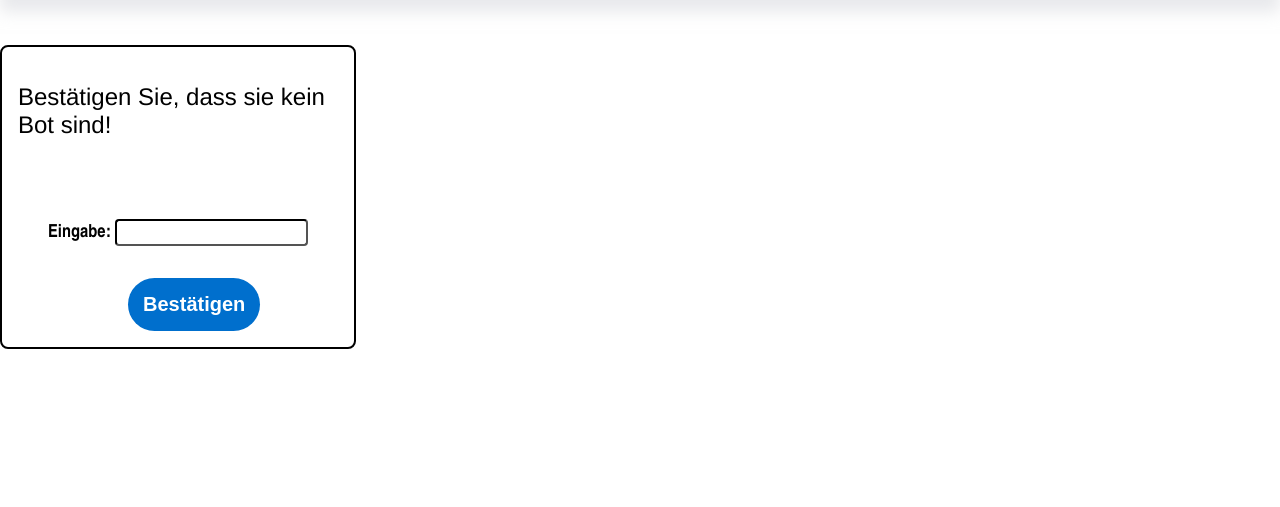
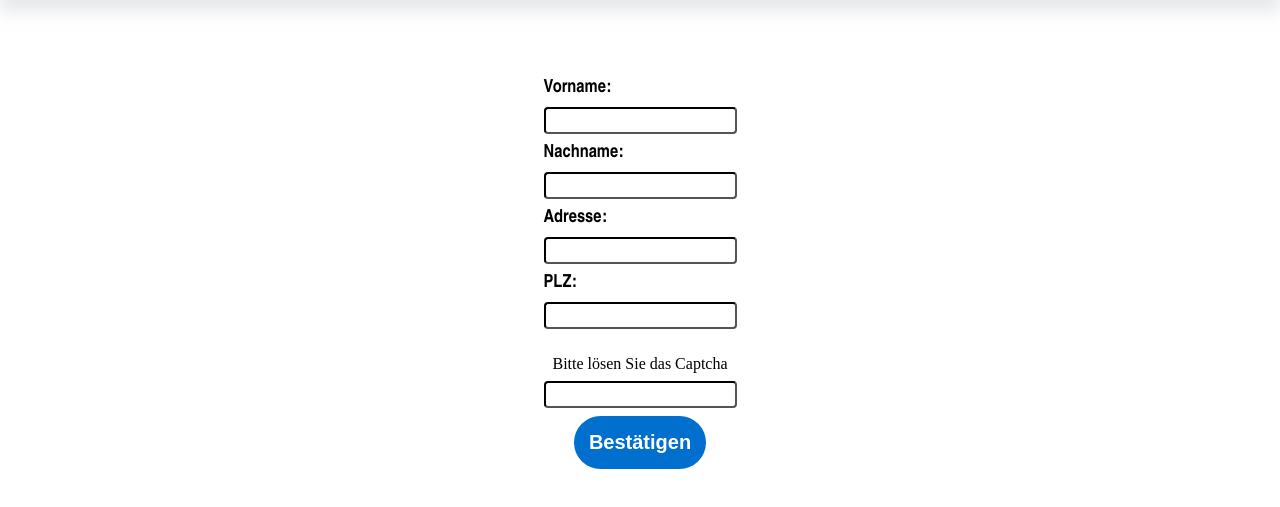
Before and after one commit to Alessa-v-Scheidt/PITS, a website: page view/purchaseForm.ejs in a window 1280 px wide. Shown: the part 93-600 px from the top of the page. Drawn offline with nearby package versions, Linux system fonts and the light colour scheme; files that its build step writes are made by us from their sources.

Commit message:
updated styles

```diff
--- a/public/styles.css
+++ b/public/styles.css
@@ -1,9 +1,9 @@
-body{
+body {
     margin: 0;
     padding: 0;
 }
 
-header{
+header {
     display: flex;
     justify-content: center;
     align-items: center;
@@ -11,17 +11,17 @@ header{
     box-shadow: 0px 15px 15px rgba(210, 212, 217, 0.5);
 }
 
-h1{
+h1 {
     color: black;
     font-family: 'Franklin Gothic Medium', 'Arial Narrow', Arial, sans-serif;
     font-size: 36px;
 }
 
-h1:hover{
+h1:hover {
     color: darkgray;
 }
 
-h2{
+h2 {
     color: black;
     font-family: 'Franklin Gothic Medium', 'Arial Narrow', Arial, sans-serif;
     font-size: 24px;
@@ -30,16 +30,16 @@ h2{
     justify-content: center;
 }
 
-a{
+a {
     text-decoration: none;
 }
 
-img{
+img {
     height: 200px;
     width: 400px;
 }
 
-button{
+button {
     background-color: #006FCD;
     color: white;
     font-weight: bold;
@@ -47,55 +47,61 @@ button{
     border: none;
     border-radius: 30px;
     padding: 15px 15px;
-    margin-left: 5rem;
+    margin: 0 auto;
 }
 
-button:hover{
+button:hover {
     background-color: #005499;
 }
 
-input{
+input {
     border: 2px;
     border-style: inset;
     border-radius: 4px;
     border-color: black;
     padding: 4px 6px;
-    margin-bottom: 2rem;
+    margin-top: 0.5rem;
+    margin-bottom: 0.5rem;
 }
 
-label{
+label {
     color: black;
     font-family: 'Arial Narrow', Arial, sans-serif;
     font-size: 18px;
     font-weight: bold;
 }
 
-.container{
+.container {
     display: flex;
+    flex-direction: column;
     justify-content: center;
     align-items: center;
     margin-top: 5rem;
 }
 
-.success{
+.container > a {
+    margin-top:3rem;
+}
+
+.success {
     color: green;
     font-family: 'Franklin Gothic Medium', 'Arial Narrow', Arial, sans-serif;
     font-size: 36px;
 }
 
-.denied{
+.denied {
     color: red;
     font-family: 'Franklin Gothic Medium', 'Arial Narrow', Arial, sans-serif;
     font-size: 36px;
 
 }
 
-.captcha{
-    margin-top: 3rem;
-    border: 2px;
-    border-style: solid;
-    border-radius: 8px;
-    border-color: black;
-    width: 25%;
-    padding: 1rem;
+.captcha {
+    display: flex;
+    flex-direction: column;
+    align-items: center;
 }
+
+.captcha > p {
+    margin: 0;
+}
--- a/view/purchaseForm.ejs
+++ b/view/purchaseForm.ejs
@@ -1,10 +1,10 @@
 <!DOCTYPE html>
 <html lang="en">
   <head>
-  <meta charset="UTF-8">
-  <meta http-equiv="X-UA-Compatible" content="IE=edge">
-  <meta name="viewport" content="width=device-width, initial-scale=1.0">
-  <link rel="stylesheet" href="/styles.css">
+    <meta charset="UTF-8" />
+    <meta http-equiv="X-UA-Compatible" content="IE=edge" />
+    <meta name="viewport" content="width=device-width, initial-scale=1.0" />
+    <link rel="stylesheet" href="/styles.css" />
     <title>Kaufen</title>
   </head>
   <body>
@@ -13,20 +13,25 @@
         <h1>PlayStation Store</h1>
       </a>
     </header>
-  <div class="captcha">
-    <h2>Bestätigen Sie, dass sie kein Bot sind!</h2>
     <div class="container">
       <form method="post" action="/store/purchaseConfirmation">
+        <label for="fname">Vorname:</label><br />
+        <input type="text" id="fname" name="fname" value="" /><br />
+        <label for="lname">Nachname:</label><br />
+        <input type="text" id="lname" name="lname" value="" /><br />
+        <label for="adress">Adresse:</label><br />
+        <input type="text" id="adress" name="adress" value="" /><br />
+        <label for="plz">PLZ:</label><br />
+        <input type="text" id="plz" name="plz" value="" /><br /><br />
+        <div class="captcha">
+          <p>Bitte lösen Sie das Captcha</p>
+          <%- captcha %>
           <div>
-          <%- captcha %>
-        </div>
-        <div>
-          <label for="captchaInput">Eingabe:</label>
-          <input type="text" name="captcha">
+            <input type="text" name="captcha" />
           </div>
           <button type="submit">Bestätigen</button>
+        </div>
       </form>
-    </div>
     </div>
   </body>
 </html>
```
Lines whose indentation alone changed are shown as unchanged.
